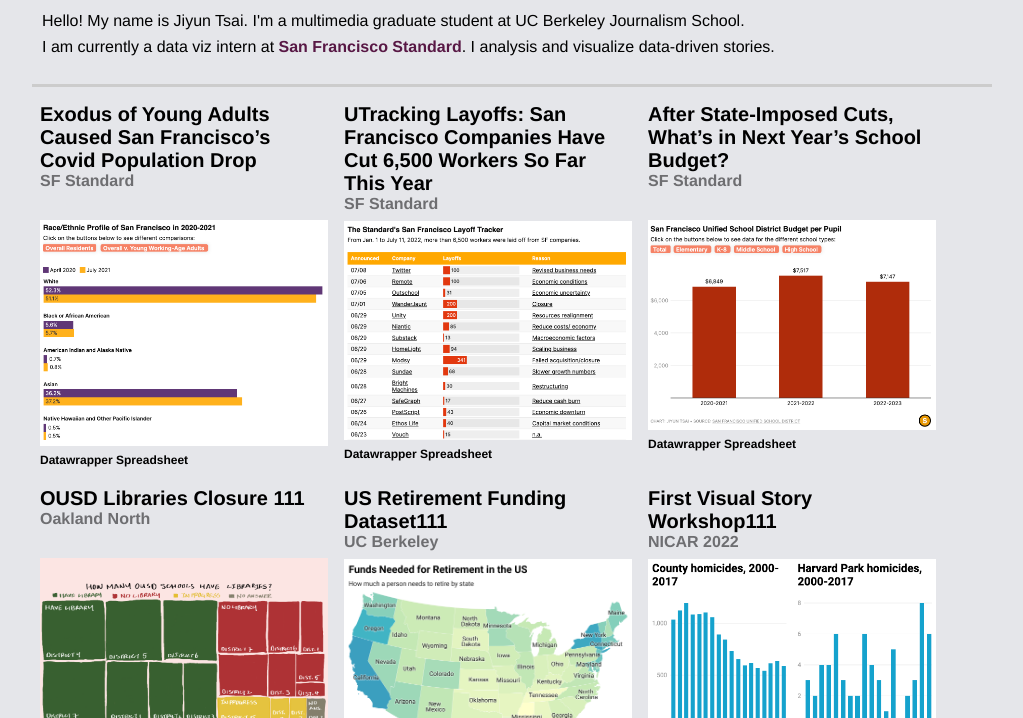
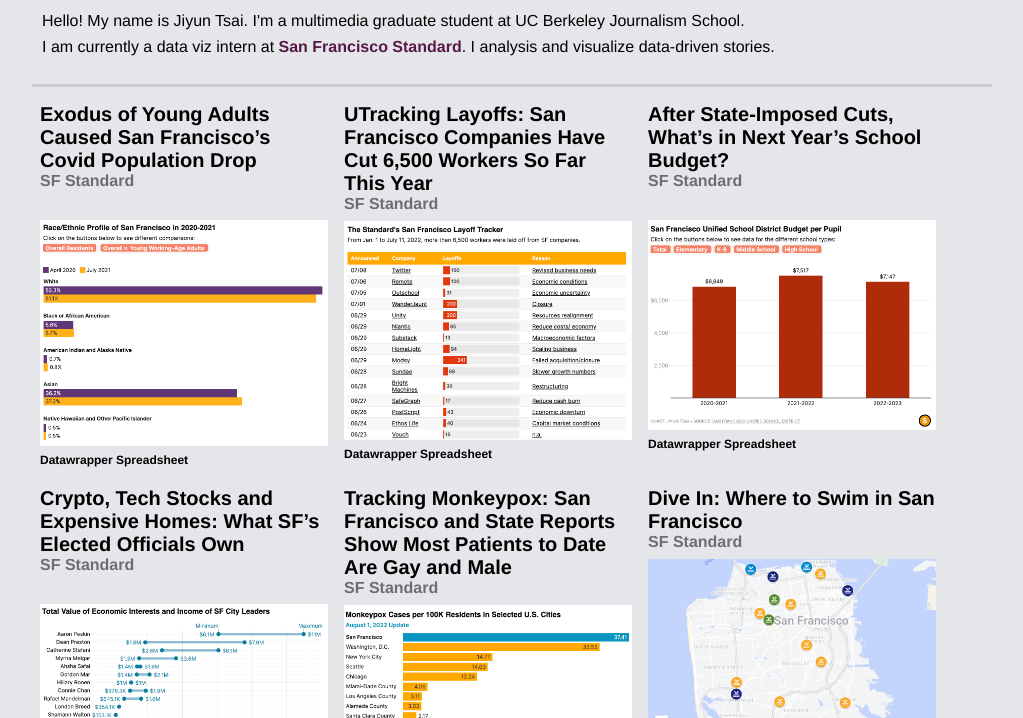
Before and after one commit to jiyuntsai/jiyuntsai.github.io, a plain HTML site: page index.html in a window 1280 px wide. Shown: the part 126-844 px from the top of the page, without its empty margins (128-1151 px from the left). Drawn offline with Linux system fonts and the light colour scheme.

Commit message:
update project
sf standard

```diff
--- a/index.html
+++ b/index.html
@@ -57,29 +57,29 @@
 
       <div class="row">
         <div class="project">
-          <h2>OUSD Libraries Closure 111</h2>
-          <h3>Oakland North</h3></br>
+          <h2>Crypto, Tech Stocks and Expensive Homes: What SF’s Elected Officials Own</h2>
+          <h3>SF Standard</h3></br>
           <figure>
-            <a target="_blank" href="https://jiyuntsai.github.io/project-ousd-library-closure"><img src="./assets/project-ousd-library-closure.png" alt="j200 OUSD Libraries Closure story at UC Berkeley" width=100% height=auto></a>
-            <figcaption>HTML CSS GoogleMyMap</figcaption>
+            <a target="_blank" href="https://sfstandard.com/politics/property-stock-crypto-sf-mayor-supervisors/"><img src="./assets/project-sf-standard-sf-supervisor.png" alt="SF Standard SF district supervisors income" width=100% height=auto></a>
+            <figcaption>Datawrapper Spreadsheet</figcaption>
           </figure>
         </div>
 
         <div class="project">
-          <h2>US Retirement Funding Dataset111</h2>
-          <h3>UC Berkeley</h3>
+          <h2>Tracking Monkeypox: San Francisco and State Reports Show Most Patients to Date Are Gay and Male</h2>
+          <h3>SF Standard</h3>
           <figure>
-            <a target="_blank" href="https://jiyuntsai.github.io/project_j296_retirement_funding/"><img src="./assets/project_j296_retirement_funding.png" alt="j296 US retirement funding project at UC Berkeley" width=100% height=auto></a>
-            <figcaption>HTML Datawrapper Infogram</figcaption>
+            <a target="_blank" href="https://sfstandard.com/public-health/latest-monkeypox-data-san-francisco/"><img src="./assets/project-sf-standard-sf-monkeypox.png" alt="SF Standard monkeypox case" width=100% height=auto></a>
+            <figcaption>Datawrapper Spreadsheet</figcaption>
           </figure>
         </div>
 
         <div class="project">
-          <h2>First Visual Story Workshop111</h2>
-          <h3>NICAR 2022</h3>
+          <h2>Dive In: Where to Swim in San Francisco</h2>
+          <h3>SF Standard</h3>
           <figure>
-            <a target="_blank" href="https://jiyuntsai.github.io/nicar-first-visual-story/"><img src="./assets/nicar-first-visual-story.png" alt="2022 NICAR Conference First Visual Story" width=100% height=auto></a>
-            <figcaption>HTML SCSS Javascript Datawrapper</figcaption>
+            <a target="_blank" href="https://sfstandard.com/arts-culture/where-to-swim-in-san-francisco-pools/"><img src="./assets/project-sf-standard-sf-swimming-pool.png" alt="SF Standard swimming pool" width=100% height=auto></a>
+            <figcaption>Google MyMap</figcaption>
           </figure>
         </div>
       </div>
```
Also changed, not shown: assets/project-sf-standard-sf-monkeypox.png (added), assets/project-sf-standard-sf-supervisor.png (added), assets/project-sf-standard-sf-swimming-pool.png (added), 1 other file.
